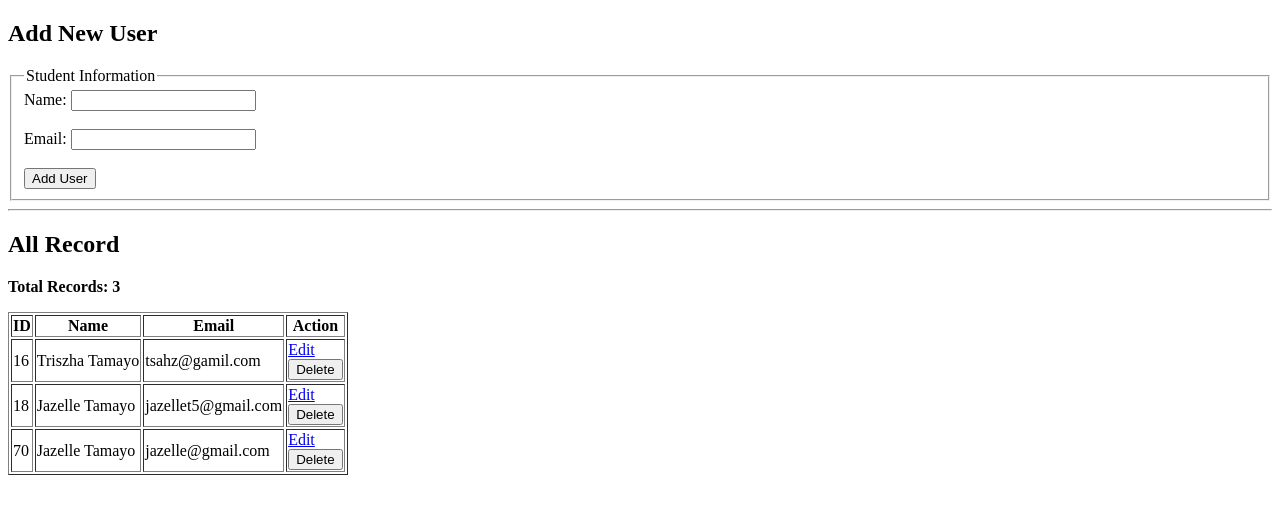
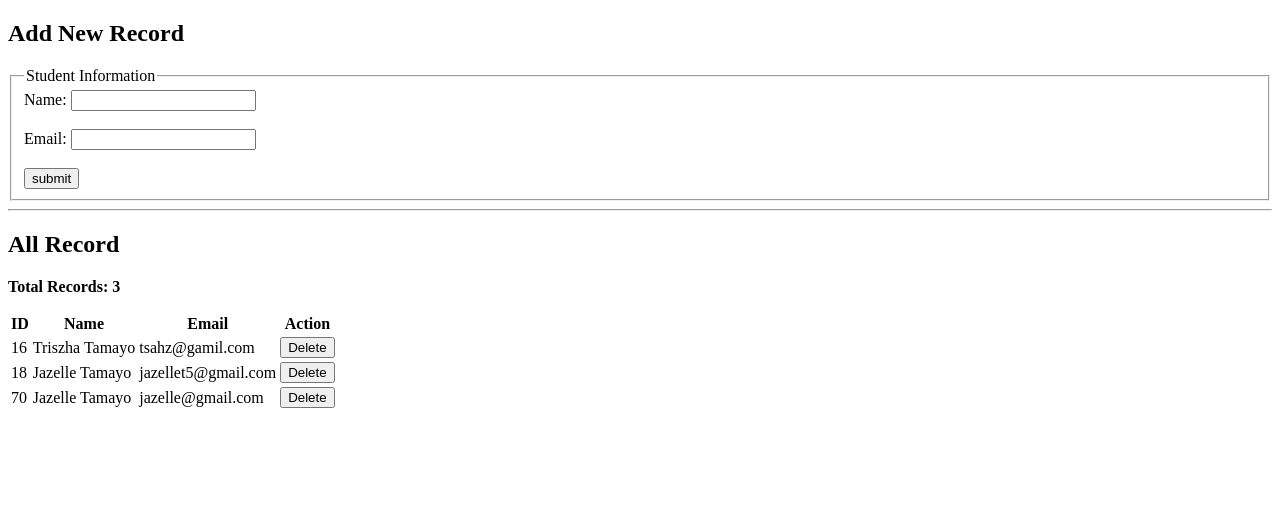
Before and after one commit to JazelleTamayo/PHP_CRUD_GUIDE, a PHP site: page / in a window 1280 px wide. Shown: the top 514 px of the page. Run offline with PHP 8.4, Linux system fonts and the light colour scheme; data comes from the database, SQL or seed files in the repository.

Commit message:
Update index.php

```diff
--- a/CreateReadDelete/index.php
+++ b/CreateReadDelete/index.php
@@ -3,16 +3,6 @@
 include "db.php";
 //Initialize variables
 $name = $email = "";
-// ========== EDIT MODE FLAG ==========
-// $edit tells the form whether we're adding a new user or editing an existing one:
-//
-// - When $edit = null   → The form is in "Add New User" mode (empty fields).
-// - When $edit = 5, 10, etc. → The form is in "Edit User" mode (fills fields with that user's data).
-//
-// Why initialize it as null?
-// - Prevents PHP "undefined variable" warning when the page loads without ?edit=ID in the URL.
-// - Makes it easy to check: "if ($edit)" means we're editing; "if (!$edit)" means we're adding.
-$edit = null;
 
 // ========== HELPER FUNCTION FOR SAFE HTML OUTPUT ==========
 // Use this function EVERY time you output dynamic data inside HTML.
@@ -35,118 +25,131 @@ function clean($data)
     return $data;
 }
 
-
-// ========== PART 3: UPDATE ==========
-// This part runs when someone clicks the "Update" button inside the edit form.
-// The form sends a POST request with:
-//   - Hidden input named "id" (contains the user ID to update)
-//   - Text input named "name" (contains the new name)
-//   - Text input named "email" (contains the new email)
-//   - Submit button named "update_btn" (identifies this as an update action)
-
-// 1. Check if the update button was clicked AND delete button is NOT clicked
-if (isset($_POST['update_btn']) && !isset($_POST['delete_btn'])) {
-
-    // 2. Get the data from the form
-    $id = (int) $_POST['id'];
-    $name = clean($_POST['name'] ?? "");
-    $email = clean($_POST['email'] ?? "");
-
-    // 3. Validate the inputs
-    if (empty($name) || empty($email)) {
-        echo "<script>alert('Name and Email are required!')</script>";
-    } elseif (!filter_var($email, FILTER_VALIDATE_EMAIL)) {
-        echo "<script>alert('Please enter a valid email address!')</script>";
-    } else {
-        $stmt = $conn->prepare("UPDATE users SET name = ?, email = ? WHERE id = ?");
-        $stmt->bind_param("ssi", $name, $email, $id);
-
-        if ($stmt->execute()) {
-            echo "<script>alert('User updated successfully!');</script>";
-            echo "<script>window.location.href=" . json_encode($_SERVER['PHP_SELF']) . ";</script>";
-            exit;
-        } else {
-            if ($stmt->errno == 1062) {
-                echo "<script>alert('This email is already registered!')</script>";
-            } else {
-                echo "<script>alert('Error updating user!')</script>";
-            }
-        }
-        $stmt->close();
-    }
-}
-
-// ========== PART 4: DELETE (POST) ==========
+// ========== DELETE (POST) ==========
 // This part runs when someone clicks the "Delete" button inside a form.
 // The form sends a POST request with a hidden input named "id"
 // that contains the ID of the user to delete, and a submit button named "delete_btn".
 
-// 1. Check if the delete button was clicked AND update button is NOT clicked
-if (isset($_POST['delete_btn']) && !isset($_POST['update_btn'])) {
+// 1. Check if the delete button was clicked
+if (isset($_POST['delete_btn'])) {
 
+    // 2. Get the user ID from the form and make sure it's a number
+    //    $_POST['id'] contains the value from the hidden input (like "5")
+    //    We use (int) to cast it to an integer. This forces it to be a number.
+    //    If someone tries to send text, it becomes 0 (which won't match any real user).
+    //    This adds an extra layer of safety.
     $id = (int) $_POST['id'];
 
+    // 3. Prepare the DELETE statement
+    //    We tell the database: "I want to delete a user, but I'll tell you which one later."
+    //    The "?" is a placeholder. This separates the SQL code from the actual data,
+    //    which prevents SQL injection attacks.
     $stmt = $conn->prepare("DELETE FROM users WHERE id = ?");
+
+    // 4. Bind the parameter
+    //    Now we give the database the actual ID number.
+    //    "i" means the data type is integer. The database knows to treat $id as a number,
+    //    even if it originally came from a form.
     $stmt->bind_param("i", $id);
 
+    // 5. Execute the query
+    //    This actually runs the DELETE command.
+    //    If it works, $stmt->execute() returns true. If something goes wrong, it returns false.
     if ($stmt->execute()) {
+        // Success! Show a popup message.
         echo "<script>alert('User deleted!');</script>";
+
+        // Then reload the page using json_encode for a safe JavaScript string.
+        // json_encode() wraps the URL in double quotes and escapes any dangerous characters.
+        // This is safer than htmlspecialchars() inside <script>.
         echo "<script>window.location.href=" . json_encode($_SERVER['PHP_SELF']) . ";</script>";
+
+        // Stop the script immediately – don't send any more HTML or PHP output.
+        // The browser already got the redirect instruction.
         exit;
     } else {
+        // Something went wrong (database error, connection issue, etc.)
         echo "<script>alert('Error deleting user!');</script>";
     }
     $stmt->close();
 }
 
-// ========== PART 5: CREATE (CREATE ONLY!) ==========
-// Only runs for CREATE operations (Add New User)
-// Checks: It's a POST request AND not an update AND not a delete
-if ($_SERVER["REQUEST_METHOD"] == "POST" && !isset($_POST['update_btn']) && !isset($_POST['delete_btn'])) {
+// ========== PART 3: CREATE (CREATE ONLY!) ==========
+// This block runs when the form is submitted AND the delete button was NOT clicked.
+if ($_SERVER["REQUEST_METHOD"] == "POST" && !isset($_POST['delete_btn'])) {
+    // 1. Clean inputs
+    // ?? "" means: use the form input if it exists, otherwise use an empty string (prevents undefined index warnings)
     $name = clean($_POST["name"] ?? "");
     $email = clean($_POST["email"] ?? "");
 
+    // 2. Simple validation
     if (empty($name) || empty($email)) {
         echo "<script>alert('Name and Email are required!')</script>";
     } elseif (!filter_var($email, FILTER_VALIDATE_EMAIL)) {
+        // Validate email format using PHP's built-in filter
+        // Returns false if email is invalid (missing @, bad domain, etc.)
         echo "<script>alert('Please enter a valid email address!')</script>";
     } else {
+        // 3. Prepared statement for security
+        //prepare() separates CODE from DATA
+        // Database gets ONLY the structure/template: "INSERT INTO users (name, email) VALUES (?, ?)"
+        // ? = Placeholder = "I'll give you this value later"
+        // 1. PREPARE = Get the recipe card
+        // Recipe says: "Make sandwich with [BREAD], [FILLING], [CONDIMENT]"
         $stmt = $conn->prepare("INSERT INTO users (name, email) VALUES (?, ?)");
+
+        // Then you send data separately:
+        // 2. BIND_PARAM = Gather ingredients
+        // Ingredients: ?1 = "Whole Wheat", ?2 = "Turkey", ?3 = "Mayo"
+
         $stmt->bind_param("ss", $name, $email);
+        // Even if $name = "John'; DROP TABLE users; --"
+        // Database treats it as: "Oh, this is just TEXT for the name field"
+        // NOT as: "This is SQL code to execute"
 
+        // Step 3: Execute the query and check if successful
+        // Returns true if successful, false if failed
         if ($stmt->execute()) {
+            // window.location.href holds the current page URL.
+            // Assigning a new value makes the browser load that page immediately.
+            // Here we redirect to the exact same script using $_SERVER['PHP_SELF'].
+            // The PHP part: '" . $_SERVER['PHP_SELF'] . "' builds the URL string:
+            // - The outer quotes are part of the PHP string (echo).
+            // - Inside, we open a JavaScript string with a single quote.
+            // - Then we concatenate the PHP value ($_SERVER['PHP_SELF']).
+            // - Finally we close the JavaScript string with another single quote and a semicolon.
+            // The final JavaScript line becomes: window.location.href = '/current/script.php';
             echo "<script>alert('User Added Successfully!');</script>";
+
+            // Use json_encode for safe JavaScript redirect (handles all special characters).
             echo "<script>window.location.href=" . json_encode($_SERVER['PHP_SELF']) . ";</script>";
+
+            // Stop script execution – nothing else (like the HTML form or contact list) will be sent,
+            // because the browser will immediately follow the redirect after showing the alert.
             exit;
+
         } else {
+            //Failure: Check for specific errors
+            // Check for duplicate email error
+            //Think of 1062 as a "Data Quality Guardian"
+            // Translation: "If $conn's error number is 1062"
+            // 1062 = "email already exists"
+
             if ($stmt->errno == 1062) {
                 echo "<script>alert('This email is already registered!')</script>";
+                $email = "";
             } else {
                 echo "<script>alert('Error adding user!')</script>";
             }
         }
+        // Always close prepared statements when done (prevents memory leaks)
         $stmt->close();
     }
+
 }
-
-// ========== PART 6: EDIT (GET) ==========
-if (isset($_GET['edit'])) {
-    $edit = (int) $_GET['edit'];
-
-    $stmt = $conn->prepare("SELECT * FROM users WHERE id = ?");
-    $stmt->bind_param("i", $edit);
-    $stmt->execute();
-    $result = $stmt->get_result();
-
-    if ($result->num_rows > 0) {
-        $row = $result->fetch_assoc();
-        $name = $row['name'];
-        $email = $row['email'];
-    }
-    $stmt->close();
-}
-
-// ========== PART 7: READ DATA ==========
+// ========== PART 4: READ DATA ==========
+// Execute SELECT query to get all users
+//MySQL, run this query!
 $result = $conn->query("SELECT * FROM users");
 ?>
 
@@ -157,57 +160,99 @@ $result = $conn->query("SELECT * FROM users");
 <head>
     <meta charset="UTF-8">
     <meta name="viewport" content="width=device-width, initial-scale=1.0">
-    <title>CRUD - Create Read Update Delete</title>
+    <title>CreateReadDelete</title>
 </head>
 
 <body>
-    <h2><?= $edit ? 'Edit User' : 'Add New User'; ?></h2>
-
+    <h2>Add New Record</h2>
     <form method="post" action="">
         <fieldset>
             <legend>Student Information</legend>
-            <?php if ($edit) { ?>
-                <input type="hidden" name="id" value="<?= escape_html($edit); ?>">
-            <?php } ?>
             <label for="name">Name:</label>
             <input type="text" id="name" name="name" value="<?= escape_html($name); ?>" required><br><br>
             <label for="email">Email:</label>
             <input type="email" id="email" name="email" value="<?= escape_html($email); ?>" required><br><br>
-
-            <?php if ($edit) { ?>
-                <input type="submit" name="update_btn" value="Update User">
-                <a href="<?= escape_html($_SERVER['PHP_SELF']); ?>">Cancel</a>
-            <?php } else { ?>
-                <input type="submit" value="Add User">
-            <?php } ?>
+            <input type="submit" value="submit">
         </fieldset>
     </form>
 
     <hr>
 
+    <!-- ========== READ/DISPLAY SECTION ========== -->
     <h2>All Record</h2>
+
+    <!--
+            RECORD COUNT DISPLAY
+            - $result->num_rows: Returns number of rows in result set
+            - Shows user how many records exist in database
+            - Good UX: Provides feedback about data volume
+            - Read it like "if the number of rows in the result set is greater than 0".
+     -->
 
     <?php if ($result->num_rows > 0) { ?>
         <p><strong>Total Records: <?php echo $result->num_rows; ?></strong></p>
 
-        <table border="1">
+        <table>
             <tr>
                 <th>ID</th>
                 <th>Name</th>
                 <th>Email</th>
                 <th>Action</th>
             </tr>
+            <!--
+                    DATA ROW LOOP
+                    - fetch_assoc(): Gets next row as associative array
+                    - Loop continues until all rows are processed
+                    - Each iteration creates one table row (<tr>)
+                    - Read it like "Get one result at a time and assign it to $row".
+            -->
+            <?php while ($row = $result->fetch_assoc()) { ?>
 
-            <?php while ($row = $result->fetch_assoc()) { ?>
+                <!--
+                ====================================================================
+                IMPORTANT: When to use htmlspecialchars()
+                - Use htmlspecialchars() EVERY time you output user-supplied data
+                (or any data that might contain HTML characters) into an HTML context.
+                - Why? It converts characters like <, >, &, ", ' into HTML entities
+                (e.g., < becomes &lt;). This prevents the browser from interpreting
+                them as code, thus stopping Cross-Site Scripting (XSS) attacks.
+                - Always apply it at the moment of output, NOT before storing in DB.
+                - We now use the helper escape_html() which includes full escaping (ENT_QUOTES, UTF-8).
+                ====================================================================
+                 -->
+
                 <tr>
+                    <!--
+                     COLUMN: ID
+                    - $row["id"]: Accesses the 'id' field from current row's data
+                    - Equivalent to: "From the current record, get the value in the 'id' column"
+                    - Column name must match database column name exactly
+                    - Example: If current row has id=5, outputs "5"
+                    -->
                     <td><?= escape_html($row["id"]); ?></td>
+                    <!--
+
+                    COLUMN: NAME
+                    - $row["name"]: Accesses the 'name' field from current row
+                    - Displays the user's name for this specific record
+                    - htmlspecialchars(): Prevents XSS if name contains HTML characters
+                    - Example: If current row has name="John", outputs "John"
+                 -->
                     <td><?= escape_html($row["name"]); ?></td>
+                    <!--
+                    COLUMN EMAIL
+                    - $row["email"]: Accesses the 'email' field from current row
+                    - Displays the user's email address for this record
+                    - Example: If current row has email="john@example.com", outputs that
+                -->
                     <td><?= escape_html($row["email"]); ?></td>
 
                     <td>
-                        <a href="?edit=<?= escape_html($row['id']); ?>">Edit</a>
+                        <!-- Delete form for each user – sends the user ID to PHP via POST -->
                         <form method="post" onsubmit="return confirm('Are you sure you want to delete this user?');">
+                            <!-- Hidden field stores the current user ID from the database -->
                             <input type="hidden" name="id" value="<?= escape_html($row['id']); ?>">
+                            <!-- Visible delete button with clear action name -->
                             <input type="submit" name="delete_btn" value="Delete">
                         </form>
                     </td>
@@ -215,13 +260,31 @@ $result = $conn->query("SELECT * FROM users");
             <?php } ?>
         </table>
     <?php } else { ?>
+        <!--
+            EMPTY STATE MESSAGE
+            - Shows when database table has no records
+            - Good UX: Guides user on what to do next
+            - Alternative: Could show "No records found" for search results
+        -->
         <p>No users found. Add your first user above!</p>
     <?php } ?>
+    <!--
+        CONDITIONAL DISPLAY END
+        - Clean separation of "has data" vs "no data" states
+        - Only one branch executes based on $result->num_rows
+    -->
 
 </body>
 
 </html>
 
 <?php
+// ========== DATABASE CLEANUP ==========
+//
+// CLOSE DATABASE CONNECTION
+// - Frees up database server resources
+// - Prevents connection limit issues
+// - Good practice even though PHP auto-closes at script end
+// - Note: Should be after all database operations are complete
 $conn->close();
 ?>
```
